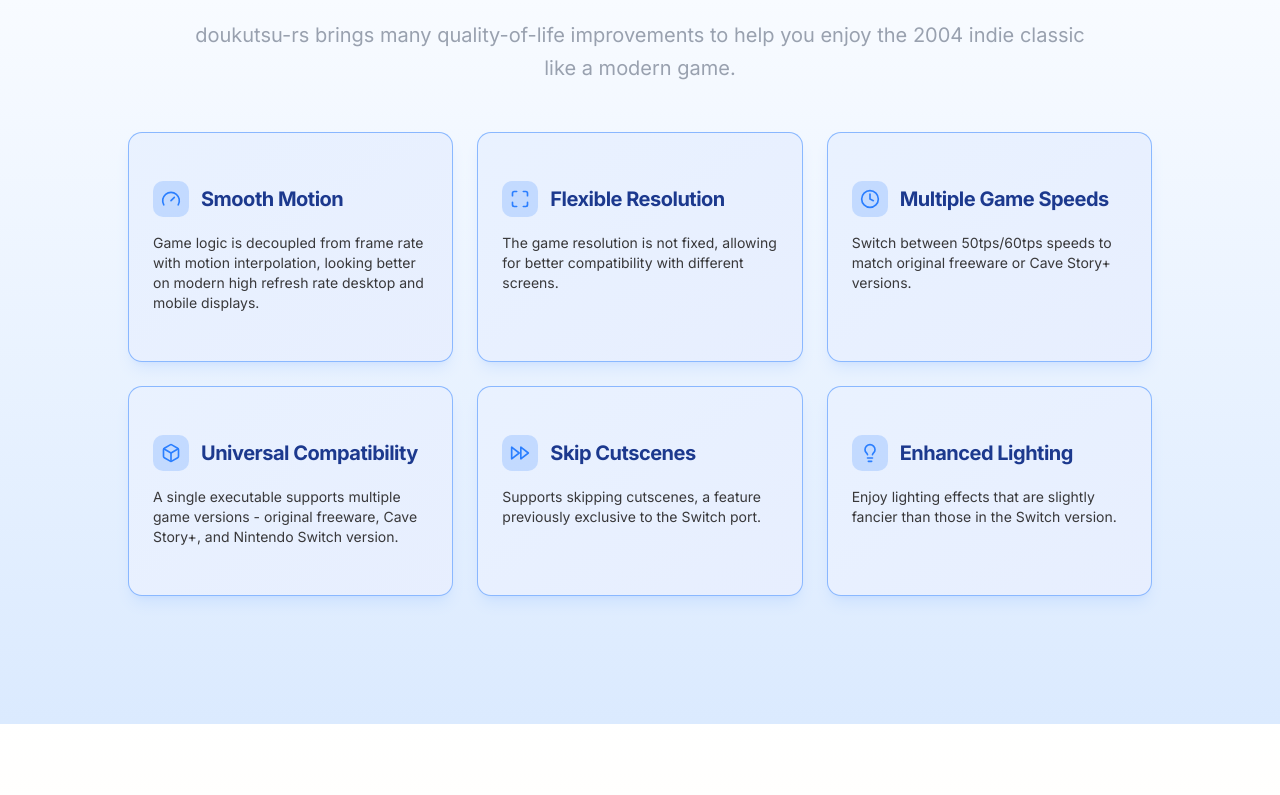
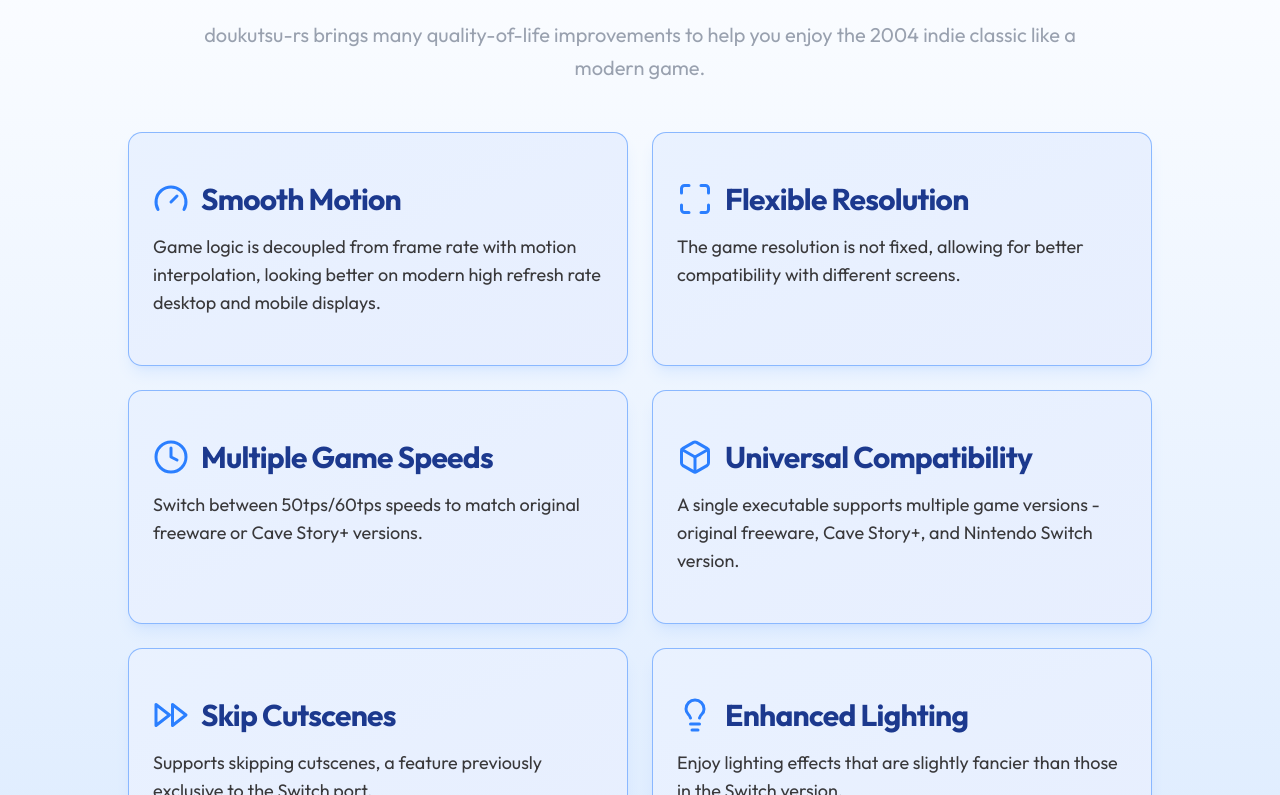
Before and after one commit to doukutsu-rs/doukutsu-rs.github.io, a Next.js app: page / in a window 1280 px wide. Shown: the part 1765-2560 px from the top of the page. Built offline with nearby package versions, Linux system fonts and the light colour scheme.

Commit message:
feat: unvercelslop the design a little bit

```diff
--- a/src/app/layout.tsx
+++ b/src/app/layout.tsx
@@ -3,10 +3,10 @@
 import { ThemeProvider } from "@/components/theme-provider";
 import { ReactQueryProvider } from "@/lib/react-query";
 import type { Metadata } from "next";
-import { Inter } from "next/font/google";
+import { Outfit } from "next/font/google";
 import type React from "react";
 
-const inter = Inter({ subsets: ["latin"] });
+const inter = Outfit({ subsets: ["latin"] });
 
 export const metadata: Metadata = {
   title: "doukutsu-rs - Cave Story Engine Reimplementation",
--- a/src/app/page.tsx
+++ b/src/app/page.tsx
@@ -15,6 +15,7 @@
   Gauge,
   Lightbulb,
   Maximize,
+  type createLucideIcon
 } from "lucide-react";
 import Image from "next-image-export-optimizer";
 import Link from "next/link";
@@ -90,12 +91,14 @@
 function FeatureCard({
   title,
   description,
-  icon,
+  iconComponent,
 }: {
   title: string;
   description: string;
-  icon: React.ReactNode;
+  iconComponent: ReturnType<typeof createLucideIcon>;
 }) {
+  const Icon = iconComponent;
+
   return (
     <Card
       className={
@@ -104,15 +107,13 @@
     >
       <div className="relative z-10 p-6">
         <div className="mb-4 flex items-center gap-3">
-          <div className="rounded-lg bg-blue-500/20 p-2 text-blue-500">
-            {icon}
-          </div>
-          <h3 className="text-xl font-bold tracking-tight text-blue-900 dark:text-white">
+          <Icon className="size-5 lg:size-9 text-blue-500 dark:text-blue-300" />
+          <h3 className="text-xl lg:text-3xl font-bold tracking-tight text-blue-900 dark:text-white">
             {title}
           </h3>
         </div>
         <CardContent className="p-0">
-          <p className="text-sm text-stone-950/80 dark:text-white/80">
+          <p className="text-sm lg:text-lg text-stone-950/80 dark:text-white/80">
             {description}
           </p>
         </CardContent>
@@ -134,36 +135,36 @@
             enjoy the 2004 indie classic like a modern game.
           </p>
         </div>
-        <div className="mx-auto grid max-w-5xl grid-cols-1 gap-6 md:grid-cols-2 lg:grid-cols-3">
+        <div className="mx-auto grid max-w-5xl grid-cols-1 gap-6 md:grid-cols-2">
           <FeatureCard
             title="Smooth Motion"
             description="Game logic is decoupled from frame rate with motion interpolation, looking better on modern high refresh rate desktop and mobile displays."
-            icon={<Gauge className="size-5" />}
+            iconComponent={Gauge}
           />
           <FeatureCard
             title="Flexible Resolution"
             description="The game resolution is not fixed, allowing for better compatibility with different screens."
-            icon={<Maximize className="size-5" />}
+            iconComponent={Maximize}
           />
           <FeatureCard
             title="Multiple Game Speeds"
             description="Switch between 50tps/60tps speeds to match original freeware or Cave Story+ versions."
-            icon={<Clock className="size-5" />}
+            iconComponent={Clock}
           />
           <FeatureCard
             title="Universal Compatibility"
             description="A single executable supports multiple game versions - original freeware, Cave Story+, and Nintendo Switch version."
-            icon={<Box className="size-5" />}
+            iconComponent={Box}
           />
           <FeatureCard
             title="Skip Cutscenes"
             description="Supports skipping cutscenes, a feature previously exclusive to the Switch port."
-            icon={<FastForward className="size-5" />}
+            iconComponent={FastForward}
           />
           <FeatureCard
             title="Enhanced Lighting"
             description="Enjoy lighting effects that are slightly fancier than those in the Switch version."
-            icon={<Lightbulb className="size-5" />}
+            iconComponent={Lightbulb}
           />
         </div>
       </div>
@@ -293,7 +294,7 @@
         <div className="flex flex-col gap-6 max-w-5xl mx-auto">
           {blogPosts.map((post, index) => (
             <Link href={`/blog/${post.slug}`} key={index}>
-              <Card className="bg-white/50 border-gray-200 hover:bg-white/70 dark:bg-black/50 dark:border-gray-800 dark:hover:bg-black/70 transition-colors dark:text-white overflow-hidden cursor-pointer">
+              <Card className="bg-white/50 border-gray-200 hover:bg-white/70 dark:bg-black/50 dark:border-gray-800 dark:hover:bg-black/70 hover:border-orange-400 dark:hover:border-orange-700 transition-shadow dark:text-white overflow-hidden cursor-pointer hover:shadow-lg">
                 <CardContent className="p-6">
                   <p className="text-sm text-orange-600 dark:text-orange-500 mb-2">
                     {new Date(post.frontmatter.date).toLocaleDateString(
@@ -324,7 +325,7 @@
 
         <div className="flex justify-center mt-10">
           <Link href="/blog">
-            <Button variant="outline">View All Posts</Button>
+            <Button variant="default" size="lg">View All Posts</Button>
           </Link>
         </div>
       </div>
```
